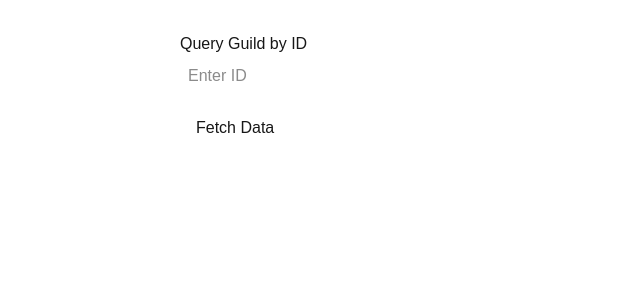
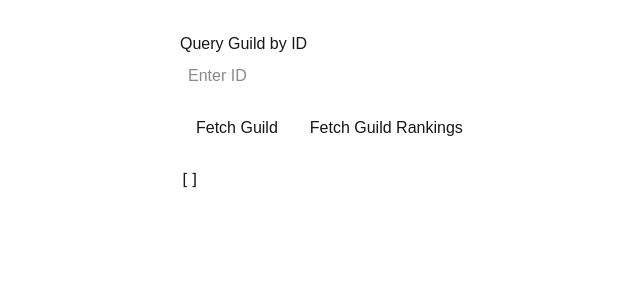
Before and after one commit to Krealle/guild-rankings, a Next.js app: page / in a window 1280 px wide. Shown: the top 300 px of the page, without its empty margins (160-800 px from the left). Built offline with nearby package versions, Linux system fonts and the light colour scheme.

Commit message:
add button for fetching & displaying raw guild data json

```diff
--- a/src/app/page.tsx
+++ b/src/app/page.tsx
@@ -1,17 +1,19 @@
 "use client";
 import { useState } from "react";
 import { Guild } from "./api/wcl/guild/route";
+import { GuildMemberData } from "./api/wcl/guildRankings/[id]/route";
 
 export default function Home() {
   const [id, setId] = useState("");
   const [loading, setLoading] = useState(false);
   const [error, setError] = useState<string | null>(null);
-  const [data, setData] = useState<Guild | null>(null);
+  const [guildData, setGuildData] = useState<Guild | null>(null);
+  const [guildMembers, setGuildMembers] = useState<GuildMemberData[]>([]);
 
-  async function fetchData() {
+  async function fetchGuild() {
     setLoading(true);
     setError(null);
-    setData(null);
+    setGuildData(null);
 
     try {
       const res = await fetch("/api/wcl/guild", {
@@ -26,7 +28,31 @@ export default function Home() {
       }
 
       const result = await res.json();
-      setData(result);
+      setGuildData(result);
+    } catch (e) {
+      setError((e as Error).message);
+    } finally {
+      setLoading(false);
+    }
+  }
+
+  async function fetchGuildRankings() {
+    setLoading(true);
+    setError(null);
+    setGuildMembers([]);
+
+    try {
+      const res = await fetch(`/api/wcl/guildRankings/${id}`, {
+        method: "GET",
+      });
+
+      if (!res.ok) {
+        const err = await res.json();
+        throw new Error(err.error || "Unknown error");
+      }
+
+      const result = await res.json();
+      setGuildMembers(result);
     } catch (e) {
       setError((e as Error).message);
     } finally {
@@ -49,16 +75,24 @@ export default function Home() {
       />
 
       <button
-        onClick={fetchData}
+        onClick={fetchGuild}
         disabled={!id || loading}
         style={{ padding: "8px 16px" }}
       >
-        {loading ? "Loading..." : "Fetch Data"}
+        {loading ? "Loading..." : "Fetch Guild"}
+      </button>
+
+      <button
+        onClick={fetchGuildRankings}
+        disabled={!id || loading}
+        style={{ padding: "8px 16px" }}
+      >
+        {loading ? "Loading..." : "Fetch Guild Rankings"}
       </button>
 
       {error && <p style={{ color: "red" }}>Error: {error}</p>}
 
-      {data && (
+      {guildData && (
         <table
           border={1}
           cellPadding={8}
@@ -74,17 +108,25 @@ export default function Home() {
           </thead>
           <tbody>
             <tr>
-              <td>{data.id}</td>
-              <td>{data.name}</td>
-              <td>{data.server}</td>
-              <td>{data.region}</td>
+              <td>{guildData.id}</td>
+              <td>{guildData.name}</td>
+              <td>{guildData.server}</td>
+              <td>{guildData.region}</td>
             </tr>
           </tbody>
         </table>
       )}
 
-      {data && (
-        <pre style={{ marginTop: 20 }}>{JSON.stringify(data, null, 2)}</pre>
+      {guildData && (
+        <pre style={{ marginTop: 20 }}>
+          {JSON.stringify(guildData, null, 2)}
+        </pre>
+      )}
+
+      {guildMembers && (
+        <pre style={{ marginTop: 20 }}>
+          {JSON.stringify(guildMembers, null, 2)}
+        </pre>
       )}
     </div>
   );
```
